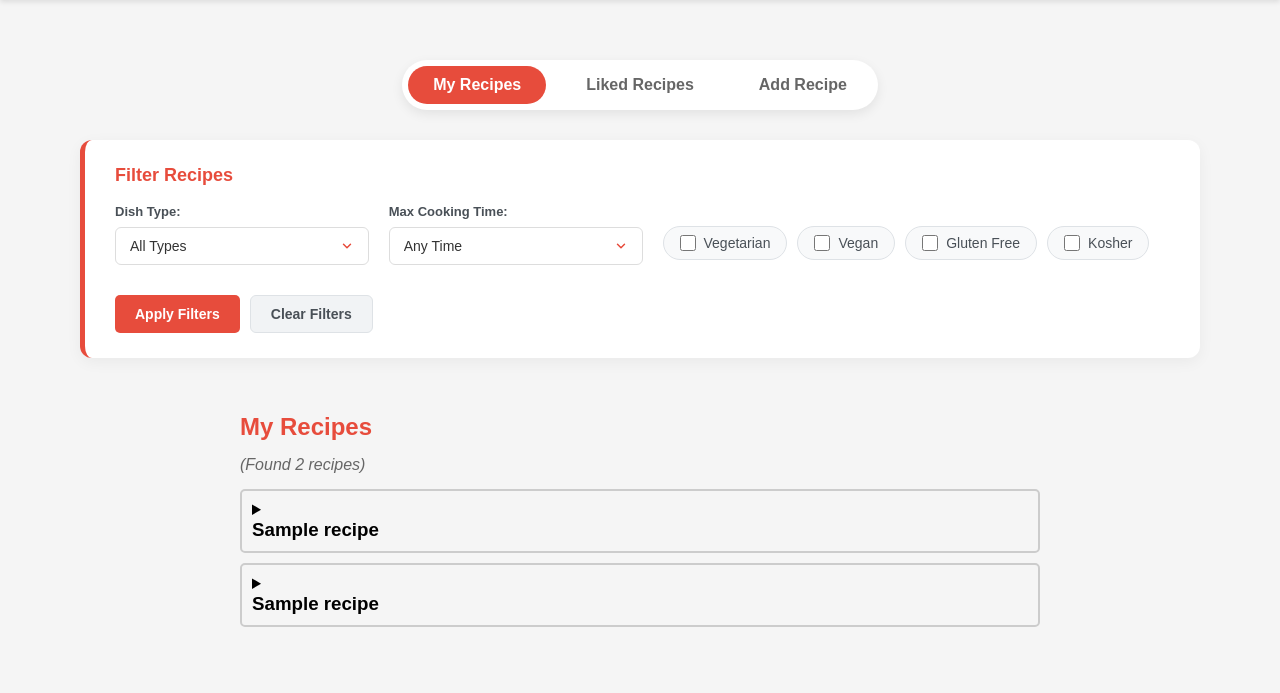
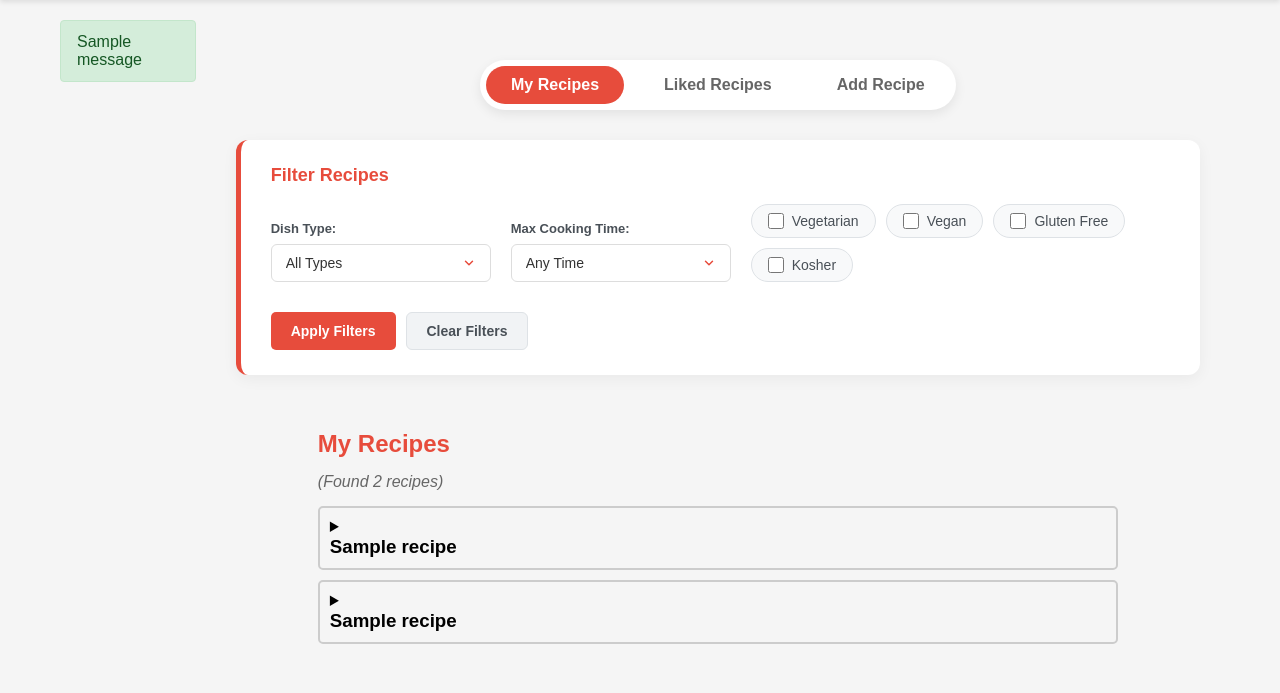
Before and after one commit to David-Beninson/recipe_project, a Flask app: page /home in a window 1280 px wide. Shown: the part 76-769 px from the top of the page. Run offline with Flask 3, Linux system fonts and the light colour scheme; the visitor is signed in with stand-in values (Sample User, id 1); tables that the repository leaves empty hold one stand-in row (values such as "Sample post"); one stand-in notice (Sample message) is shown; parts of the project's set-up code (start-up, migrations or seed data) failed here and were passed over.

Commit message:
To get message from flask after login displaying it in the home file so it won't appear in the search html

```diff
--- a/templates/base.html
+++ b/templates/base.html
@@ -29,6 +29,18 @@
 
     <!-- Main Content Area -->
     <div id="content" class="main-content">
+        <!-- Display flash messages globally on all pages -->
+        {% with messages = get_flashed_messages(with_categories=true) %}
+        {% if messages %}
+        <div class="flash-messages">
+            {% for category, message in messages %}
+            <div class="alert alert-{{ category }}">
+                {{ message }}
+            </div>
+            {% endfor %}
+        </div>
+        {% endif %}
+        {% endwith %}
         {% block content %}{% endblock %}
     </div>
 
```
